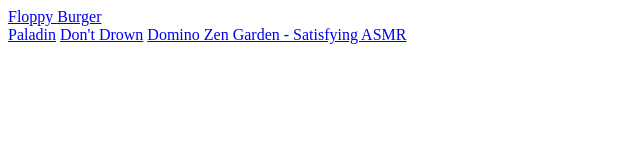
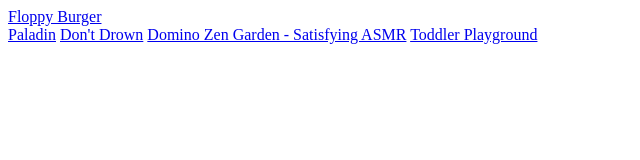
Before and after one commit to Matthew-J-Spencer/Policies, a plain HTML site: page index.html in a window 1280 px wide. Shown: the whole page, without its empty margins (0-640 px from the left). Drawn offline with Linux system fonts and the light colour scheme.

Commit message:
Update index.html

```diff
--- a/index.html
+++ b/index.html
@@ -2,3 +2,4 @@
 <a href="Paladin.html">Paladin</a>
 <a href="DontDrown.html">Don't Drown</a>
 <a href="Domino.html">Domino Zen Garden - Satisfying ASMR</a>
+<a href="ToddlerPlayground.html">Toddler Playground</a>
```
